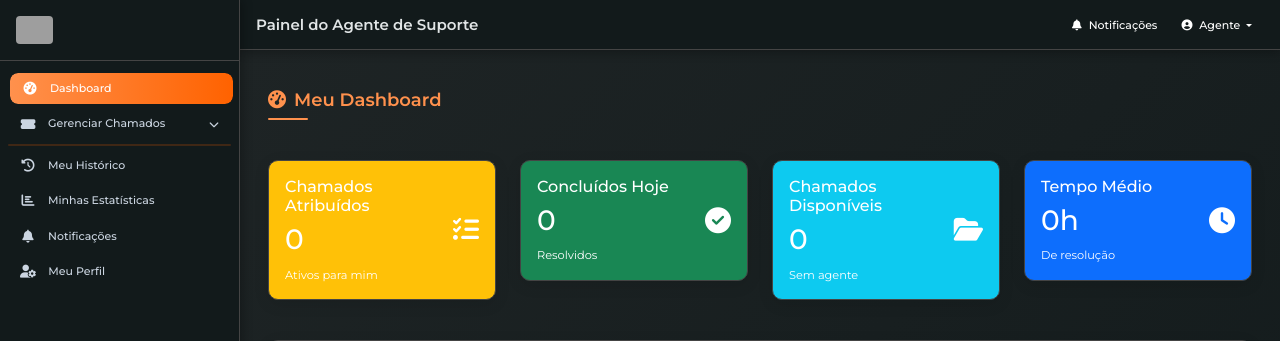
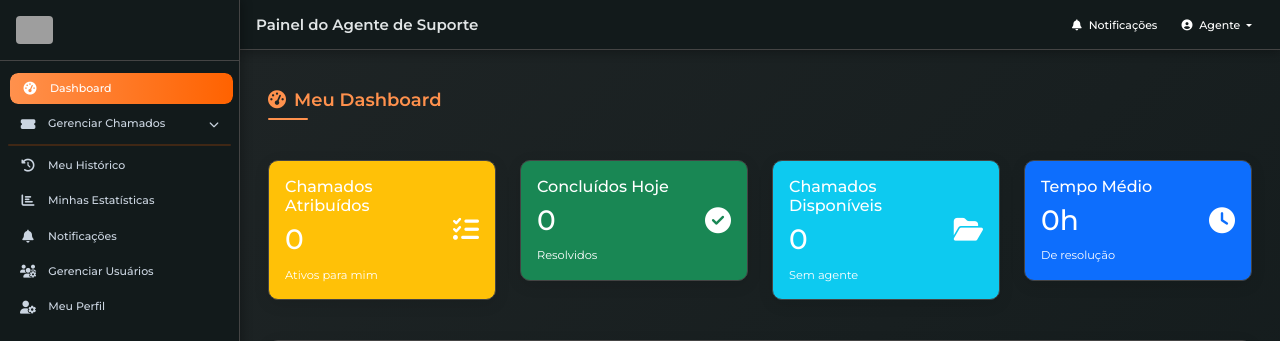
Before and after one commit to mechamederoot1/portalevoque, a Python web app: template setores/ti/templates/painel_agente.html in a window 1280 px wide. Shown: the top 341 px of the page. Run offline with Jinja, Linux system fonts and the light colour scheme; the template is opened without the code that fills it, so the values that code supplies are empty; some libraries are stand-ins or nearby versions; grey boxes are pictures that could not be loaded.

Commit message:
Adicionar nova seção de Gerenciamento de Usuários no menu
cgen-120553e7be7e4866af82cbc1ef806709

```diff
--- a/setores/ti/templates/painel_agente.html
+++ b/setores/ti/templates/painel_agente.html
@@ -66,6 +66,7 @@
         <li><a href="#historico-agente" tabindex="0"><i class="fas fa-history"></i><span>Meu Histórico</span></a></li>
         <li><a href="#estatisticas-agente" tabindex="0"><i class="fas fa-chart-bar"></i><span>Minhas Estatísticas</span></a></li>
         <li><a href="#notificacoes-agente" tabindex="0" class="notification-icon"><i class="fas fa-bell"></i><span>Notificações</span></a></li>
+        <li><a href="#gerenciar-usuarios" tabindex="0"><i class="fas fa-users-cog"></i><span>Gerenciar Usuários</span></a></li>
         <li><a href="#perfil-agente" tabindex="0"><i class="fas fa-user-cog"></i><span>Meu Perfil</span></a></li>
 
         {% if current_user.nivel_acesso == 'Administrador' %}
```
